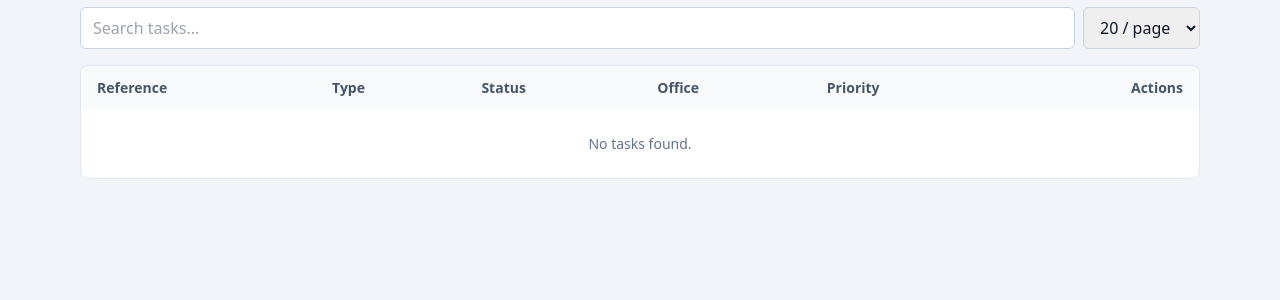
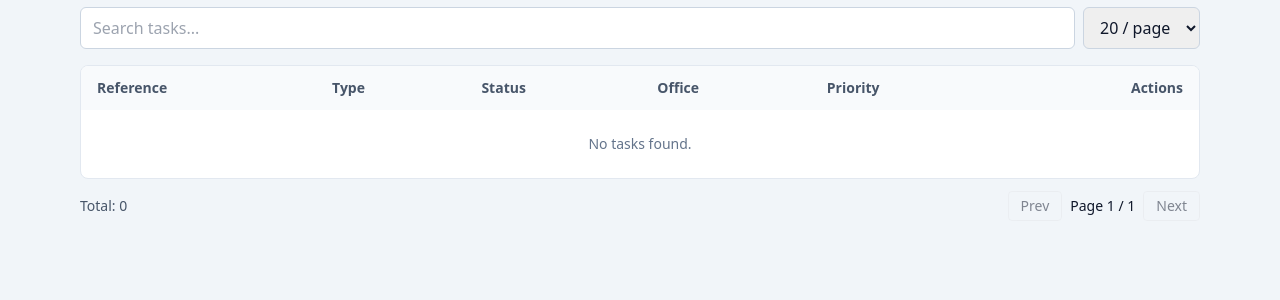
Before and after one commit to bemonio/bokkapro-platform, a FastAPI app: page /tasks in a window 1280 px wide. Shown: the part 146-446 px from the top of the page. Run offline with FastAPI, Linux system fonts and the light colour scheme; some libraries are stand-ins or nearby versions.

Commit message:
Add tasks table pagination footer

```diff
--- a/components/ui__server_rendered/templates/tasks/_table.html
+++ b/components/ui__server_rendered/templates/tasks/_table.html
@@ -32,3 +32,12 @@
     </table>
   </div>
 </div>
+
+<div class="flex items-center justify-between text-sm mt-3">
+  <p class="text-slate-600">{{ t(lang, "tasks.total") }}: {{ pagination.total }}</p>
+  <div class="flex items-center gap-2">
+    <a class="px-3 py-1 border rounded {% if not pagination.has_prev %}pointer-events-none opacity-50{% endif %}" href="/tasks?page={{ pagination.prev_page }}&page_size={{ pagination.page_size }}&search={{ search|urlencode }}&sort={{ sort }}&order={{ order }}&lang={{ lang }}" hx-get="/tasks?page={{ pagination.prev_page }}&page_size={{ pagination.page_size }}&search={{ search|urlencode }}&sort={{ sort }}&order={{ order }}&lang={{ lang }}" hx-target="#tasks-table" hx-push-url="true">{{ t(lang, "tasks.prev") }}</a>
+    <span>{{ t(lang, "tasks.page_of", page=pagination.page, total_pages=pagination.total_pages) }}</span>
+    <a class="px-3 py-1 border rounded {% if not pagination.has_next %}pointer-events-none opacity-50{% endif %}" href="/tasks?page={{ pagination.next_page }}&page_size={{ pagination.page_size }}&search={{ search|urlencode }}&sort={{ sort }}&order={{ order }}&lang={{ lang }}" hx-get="/tasks?page={{ pagination.next_page }}&page_size={{ pagination.page_size }}&search={{ search|urlencode }}&sort={{ sort }}&order={{ order }}&lang={{ lang }}" hx-target="#tasks-table" hx-push-url="true">{{ t(lang, "tasks.next") }}</a>
+  </div>
+</div>
```
Also changed, not shown: tests/test_tasks_ui.py (+4 -0 lines).
